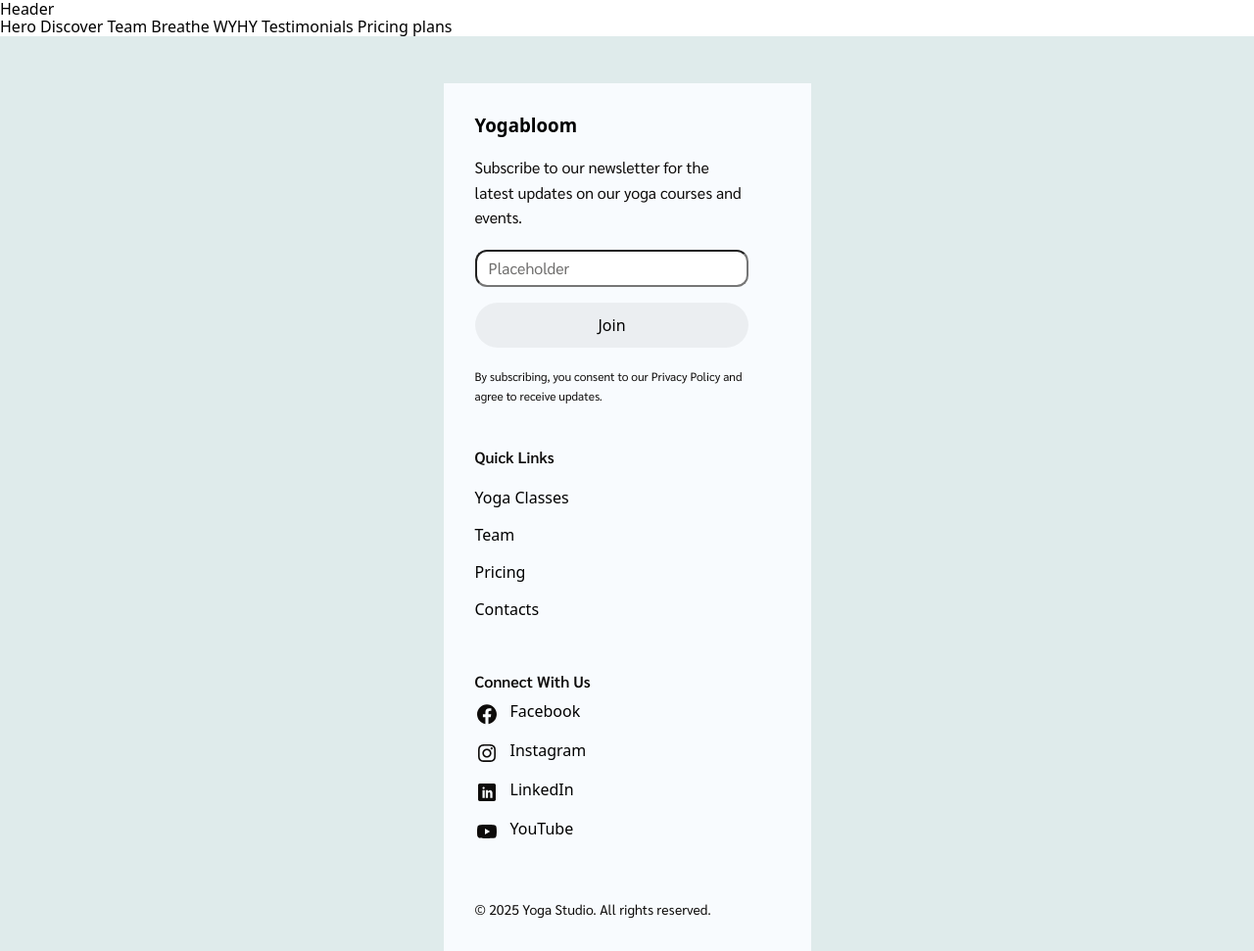
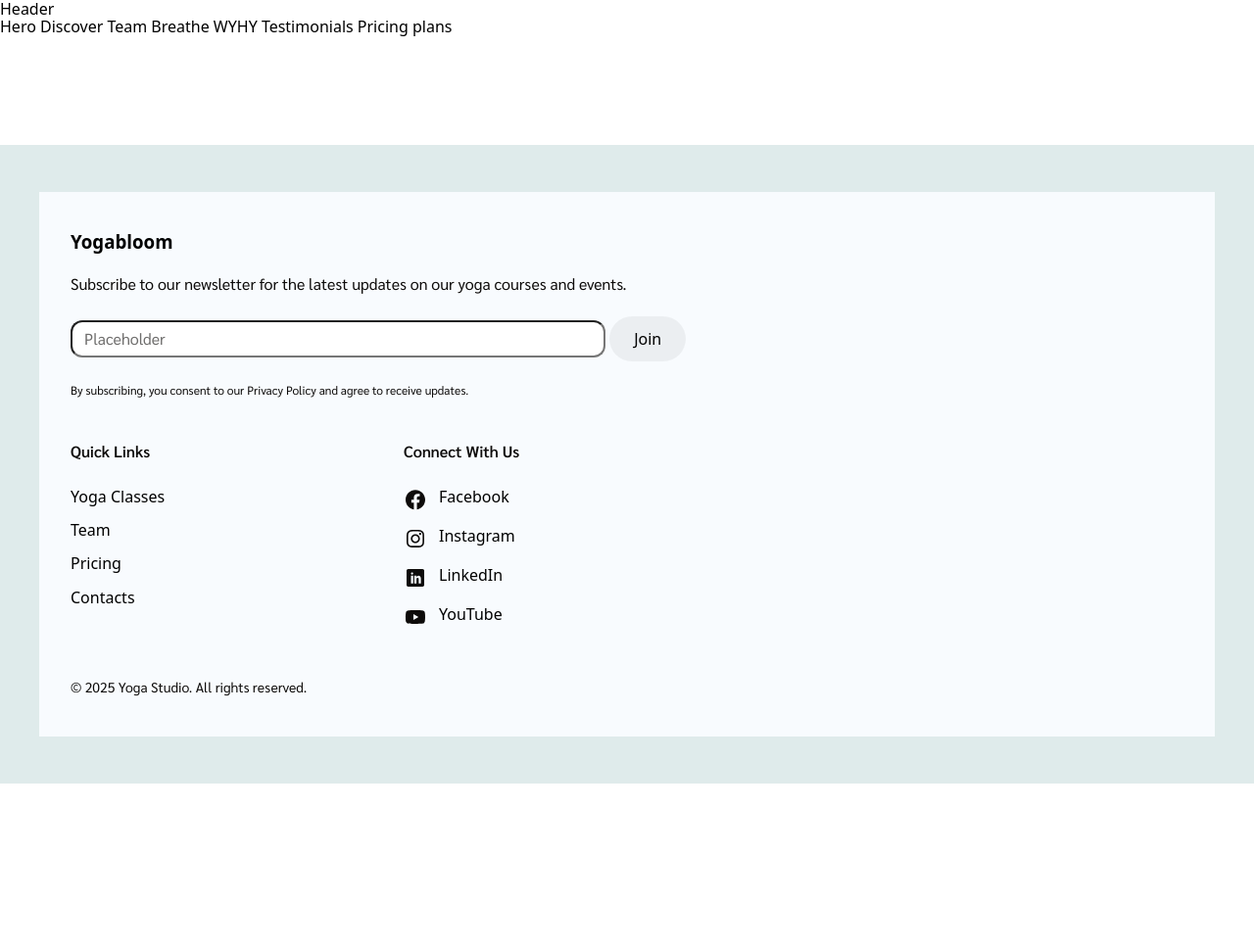
Before and after one commit to mykhailo-tyshynskyi/project-Millennium_Falcon, a website built with Vite: page src/index.html in a window 1280 px wide. Shown: the whole page at 98% size. After the commit the page ends 800 px from the top, so only its background shows below. Built offline with nearby package versions, Linux system fonts and the light colour scheme.

Commit message:
додано адаптацію під планшет

```diff
--- a/src/css/base.css
+++ b/src/css/base.css
@@ -67,9 +67,6 @@
 	--color-scheme-4-foreground: var(--color-drover-lightest);
 	--error-red: #b10000;
 
-
-
-
   --font-family: "Sarabun", sans-serif;
   --second-family: "Cabin", sans-serif;
   --third-family: "Roboto", sans-serif;
--- a/src/css/footer.css
+++ b/src/css/footer.css
@@ -1,12 +1,7 @@
 .footer {
   padding: 48px 16px;
-  background-color: #DFEBEB;
+ background: var(--color-scheme-1-background);
 
-}
-
-.container{
-  min-width: 320px;
-  max-width: 375px;
 }
 
 .footer-container{
@@ -26,9 +21,13 @@ font-family: var(--font-family);
 font-weight: 400;
 font-size: 16px;
 line-height: 1.6;
-color: #0D0B0A;
+color: var(--color-scheme-1-text);
 margin-top: 20px;
 margin-bottom: 20px;
+}
+
+.footer-subcribe{
+
 }
 
 .footer-input-line{
@@ -62,7 +61,7 @@ margin-bottom: 20px;
 font-weight: 400;
 font-size: 12px;
 line-height: 1.6;
-color: #0D0B0A;;
+color: var(--color-scheme-1-text);
 }
 
 /*
@@ -89,14 +88,8 @@ color: var(--color-scheme-1-text);
 margin-bottom: 12px;
 }
 
-.footer-nav-list{
-
-}
-
 .footer-nav-link{
 padding: 8px 0px;
-width: 279px;
-height: 38px;
 }
 
 
@@ -111,6 +104,7 @@ font-weight: 600;
 font-size: 16px;
 line-height: 1.6;
 color: var(--color-scheme-1-text);
+margin-bottom: 12px;
 }
 
 .footer-social-list{
@@ -120,12 +114,9 @@ margin-bottom: 48px;
 .footer-social-link{
   display: flex;
   gap: 12px;
-padding: 8px 0px;
-width: 279px;
-height: 40px;
+  padding: 8px 0px;
 
 }
-
 .yoga-studio{
   font-family: var(--font-family);
 font-weight: 400;
@@ -135,6 +126,96 @@ color: var(--color-scheme-1-text);
 }
 
 
+/* END FOOTER LINK  */
 
 
-/* END FOOTER LINK  */
+
+
+/* Styles for Tablet devices */
+@media only screen and (min-width: 768px) {
+  .container {
+    max-width: 768px;
+  }
+
+  .footer-container{
+   padding: 40px 32px;
+}
+
+  .footer-input{
+    max-width: 640px;
+}
+
+.footer-subcribe{
+max-width: 640px;
+}
+
+.footer-input-line{
+border-radius: 12px;
+width: 546px;
+margin-bottom: 16px;
+padding: 8px 12px;
+}
+
+.footer-button{
+padding: 10px 24px;
+max-width: 78px;
+height: 46px;
+}
+
+.footer-link{
+flex-direction: row;
+ gap: 40px;
+}
+
+.footer-nav{
+width: 300px;
+}
+
+.footer-link-title{
+margin-bottom: 16px;
+}
+
+
+
+.footer-nav-link{
+
+}
+
+.footer-social{
+width: 300px;
+}
+
+.footer-social-title{
+margin-bottom: 16px;
+}
+
+.footer-social-list{
+margin-bottom: 40px;
+}
+
+}
+
+
+
+
+
+
+
+
+
+
+
+
+
+
+
+
+
+
+
+/* Styles for Desktop devices */
+@media only screen and (min-width: 1200px) {
+  .container {
+    max-width: 1200px;
+  }
+}
--- a/src/partials/footer.html
+++ b/src/partials/footer.html
@@ -1,5 +1,5 @@
 <footer class="footer">
-    <div class="container footer-container">
+     <div class="container footer-container">
         <div class="footer-input">
             <h3>Yogabloom</h3>
             <!-- <svg>
@@ -43,7 +43,7 @@
                 <h3 class="footer-social-title">Connect With Us</h3>
                 <ul class="footer-social-list">
                     <li class="footer-social-item">
-                        <a href="" class="footer-social-link">
+                        <a href="https://www.facebook.com/ " class="footer-social-link">
                             <svg width="24" height="24" viewBox="0 0 24 24" fill="none"
                                 xmlns="http://www.w3.org/2000/svg">
                                 <path
@@ -54,7 +54,7 @@
                         </a>
                     </li>
                     <li class="footer-social-item">
-                        <a href="" class="footer-social-link">
+                        <a href="https://www.instagram.com/" class="footer-social-link">
                             <svg width="24" height="24" viewBox="0 0 24 24" fill="none"
                                 xmlns="http://www.w3.org/2000/svg">
                                 <path
@@ -71,7 +71,7 @@
                         </a>
                     </li>
                     <li class="footer-social-item">
-                        <a href="" class="footer-social-link">
+                        <a href="https://www.linkedin.com/ " class="footer-social-link">
                             <svg width="24" height="24" viewBox="0 0 24 24" fill="none"
                                 xmlns="http://www.w3.org/2000/svg">
                                 <path
@@ -82,7 +82,7 @@
                         </a>
                     </li>
                     <li class="footer-social-item">
-                        <a href="" class="footer-social-link">
+                        <a href="https://www.youtube.com/ " class="footer-social-link">
                             <svg width="24" height="24" viewBox="0 0 24 24" fill="none"
                                 xmlns="http://www.w3.org/2000/svg">
                                 <path
@@ -91,15 +91,12 @@
                             </svg>
                             YouTube
                         </a>
-
                     </li>
                 </ul>
-
-
             </div>
         </div>
         <p class="yoga-studio">
-            © 2025 Yoga Studio. All rights reserved.
+            &copy; 2025 Yoga Studio. All rights reserved.
         </p>
 
     </div>
```
